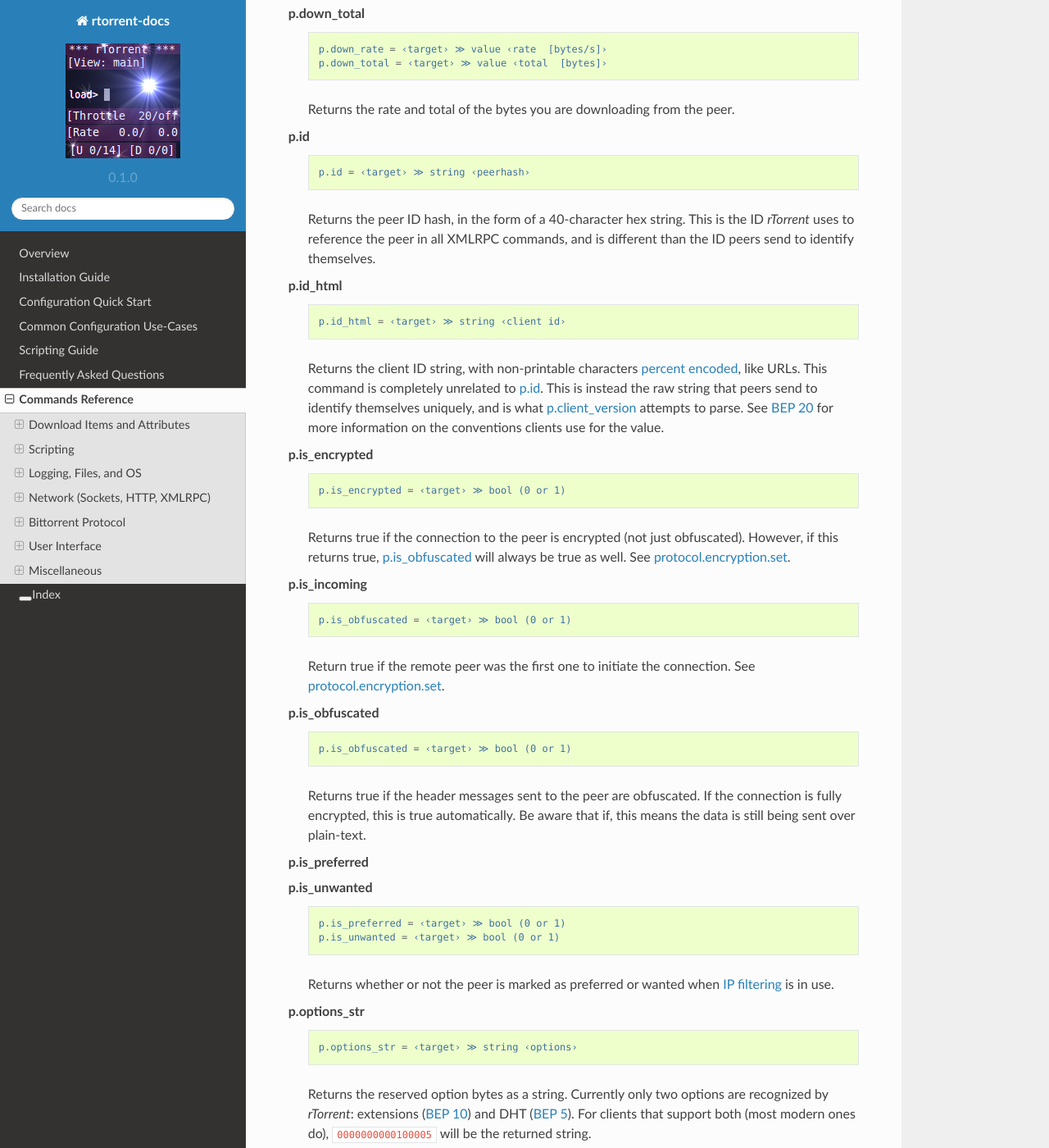
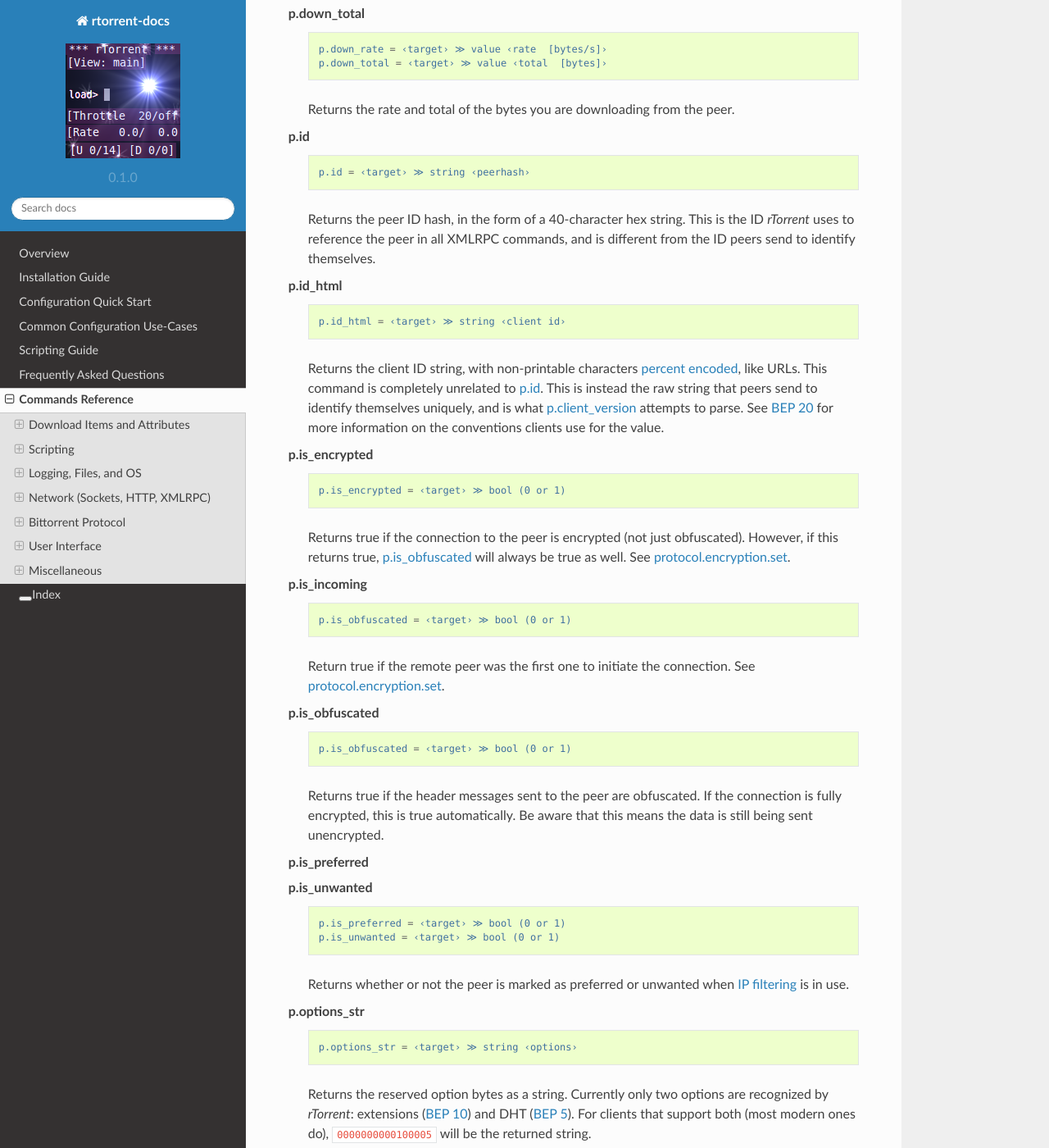
Before and after one commit to rtorrent-community/rtorrent-docs, a Sphinx documentation site: the page built from docs/cmd-ref.rst, in a window 1280 px wide and 1400 px high, scrolled down 19899 px. Shown: the whole window at 82% size. Built offline with Sphinx 7.4.7 and the Read the Docs theme 2.0.0, drawn with Linux system fonts in a browser that asks for light colours; some of the changed text lies outside the part shown.

Commit message:
PR #6 fixes

```diff
--- a/docs/include-cmd-items.rst
+++ b/docs/include-cmd-items.rst
@@ -945,11 +945,12 @@
 
         .. code-block:: ini
 
-            p.banned ‹target› ≫ bool (0 or 1)
+            p.banned = ‹target› ≫ bool (0 or 1)
             p.banned.set = ‹target›, bool (0 or 1) ≫ 0
 
         Returns (or sets) whether to ban the peer for too much bad data being sent, which means rTorrent will never connect
         to the peer again.
+
         **TODO** What are the conditions for a peer being banned automatically?
 
         .. warning::
@@ -991,7 +992,9 @@
            p.disconnect_delayed = ‹target› ≫ 0
 
         Disconnects from the specified peer. The ``p.disconnect`` disconnects immediately, while ``p.disconnect_delayed``
-        puts the actual disconnect into a queue. **TODO** What causes delayed disconnect actions to finally be acted upon?
+        puts the actual disconnect into a queue.
+
+        **TODO** What causes delayed disconnect actions to finally be acted upon?
 
     p.down_rate
     p.down_total
@@ -1010,7 +1013,7 @@
              p.id = ‹target› ≫ string ‹peerhash›
 
         Returns the peer ID hash, in the form of a 40-character hex string. This is the ID *rTorrent* uses to reference the peer
-        in all XMLRPC commands, and is different than the ID peers send to identify themselves.
+        in all XMLRPC commands, and is different from the ID peers send to identify themselves.
 
     p.id_html
 
@@ -1047,7 +1050,7 @@
             p.is_obfuscated = ‹target› ≫ bool (0 or 1)
 
         Returns true if the header messages sent to the peer are obfuscated. If the connection is fully encrypted, this
-        is true automatically. Be aware that if, this means the data is still being sent over plain-text.
+        is true automatically. Be aware that this means the data is still being sent unencrypted.
 
     p.is_preferred
     p.is_unwanted
@@ -1057,7 +1060,7 @@
             p.is_preferred = ‹target› ≫ bool (0 or 1)
             p.is_unwanted = ‹target› ≫ bool (0 or 1)
 
-        Returns whether or not the peer is marked as preferred or wanted when
+        Returns whether or not the peer is marked as preferred or unwanted when
         `IP filtering <https://github.com/rakshasa/rtorrent/wiki/IP-filtering>`_ is in use.
 
     p.options_str
@@ -1096,8 +1099,8 @@
 
         .. code-block:: ini
 
-            p.snubbed ‹target› ≫ bool (0 or 1)
-            p.is_snubbed ‹target› ≫ bool (0 or 1)
+            p.snubbed = ‹target› ≫ bool (0 or 1)
+            p.is_snubbed = ‹target› ≫ bool (0 or 1)
             p.snubbed.set = ‹target›, bool (0 or 1) ≫ 0
 
         Control if a peer is snubbed, meaning that *rTorrent* will stop uploading to the peer. ``p.is_snubbed`` is an
@@ -1108,8 +1111,8 @@
 
         .. code-block:: ini
 
-            p.up_rate = ‹target› ≫ value ‹rate  [bytes/s]›
-            p.up_total = ‹target› ≫ value ‹total  [bytes]›
+            p.up_rate = ‹target› ≫ value ‹rate [bytes/s]›
+            p.up_total = ‹target› ≫ value ‹total [bytes]›
 
         Returns the rate and total of the bytes you are uploading to the peer.
 
```
Also changed, not shown: other parts of docs/include-cmd-items.rst (+5 -5 lines).
